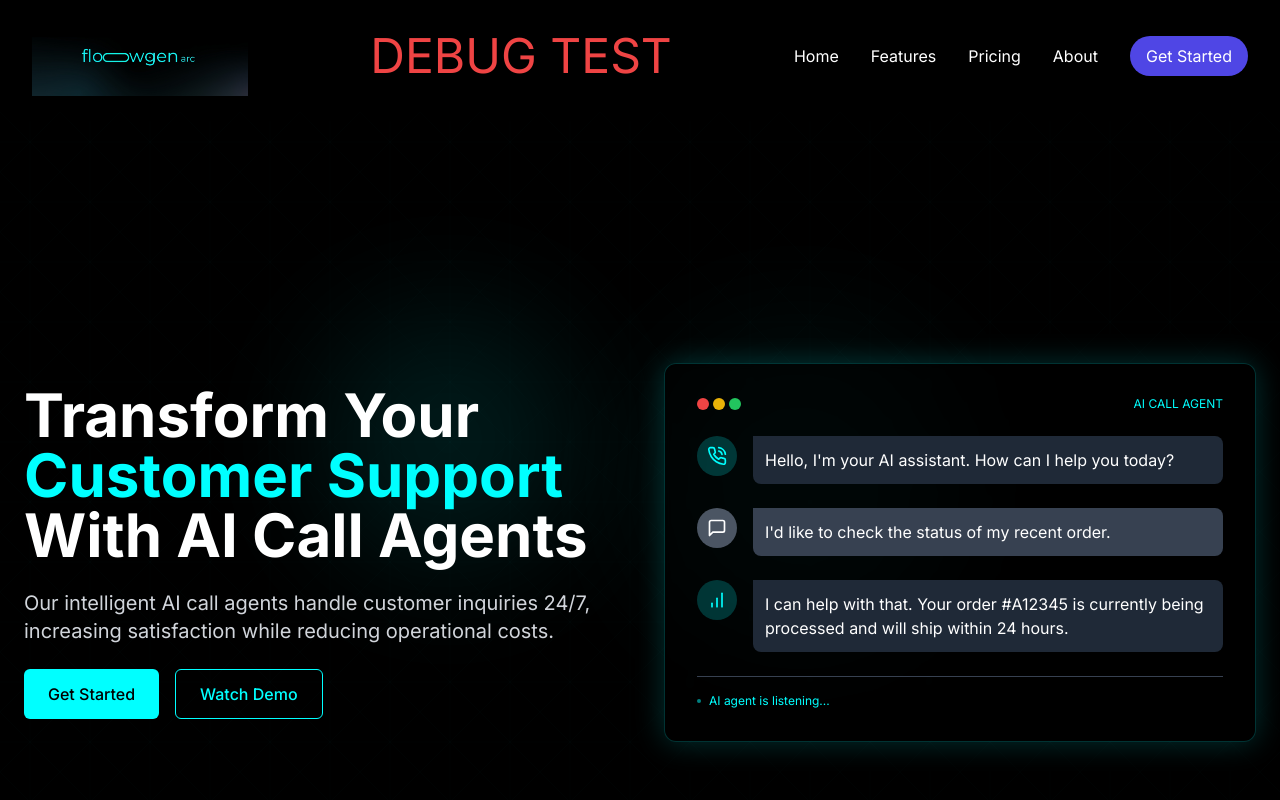
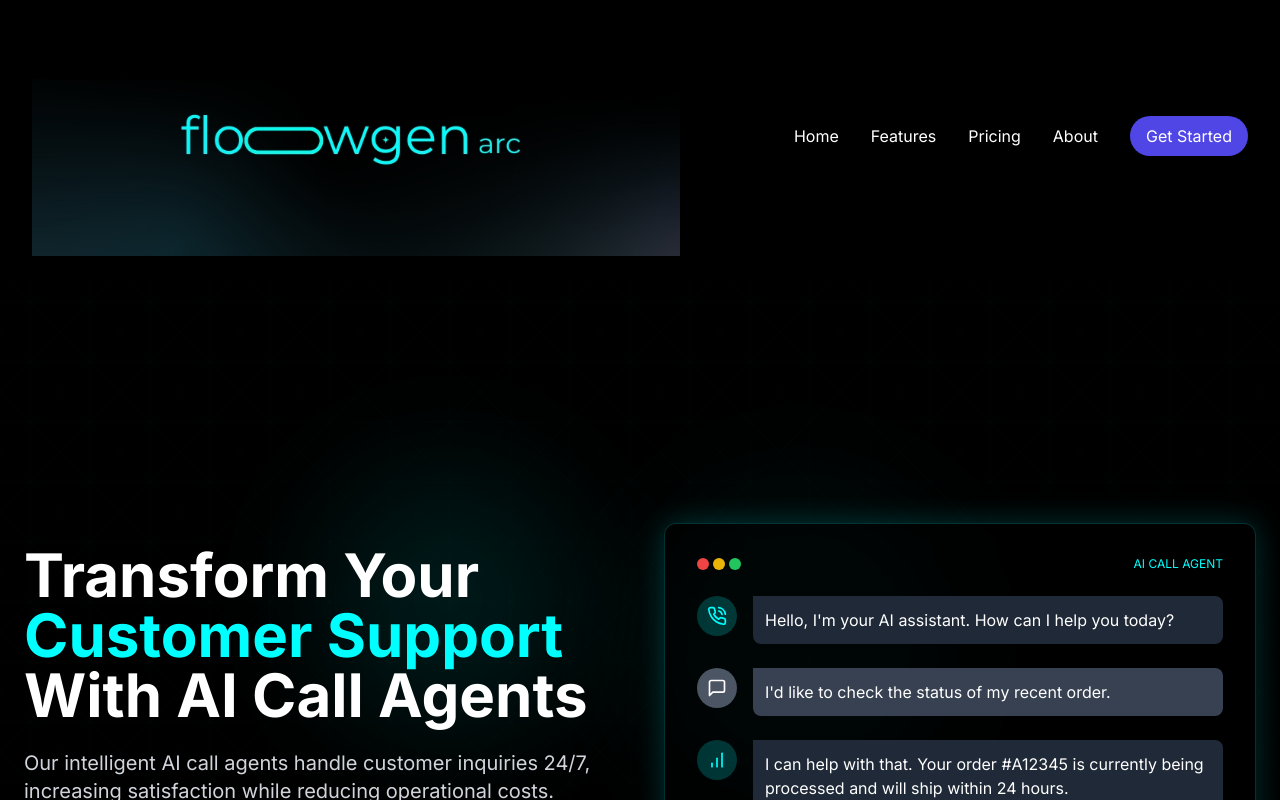
Before and after one commit to AnkushGuha/A, a React (Vite) app: page / in a window 1280 px wide. Shown: the top 800 px of the page. Built offline with nearby package versions, Linux system fonts and the light colour scheme.

Commit message:
Update Header.tsx

```diff
--- a/src/components/Header.tsx
+++ b/src/components/Header.tsx
@@ -1,4 +1,3 @@
-console.log("HEADER COMPONENT LOADED");
 import React, { useState } from 'react';
 import { Link } from 'react-router-dom';
 import logo from './logo.jpg'; // ✅ Make sure logo.jpg exists at src/components/logo.jpg
@@ -15,9 +14,8 @@ const Header: React.FC = () => {
    <img
   src={logo}
   alt="Logo"
-  className="h-12 sm:h-16 md:h-20 w-auto object-contain"
+  className="h-20 sm:h-40 md:h-60 w-auto object-contain"
 />
-        <h1 className="text-5xl text-red-500">DEBUG TEST</h1>
         {/* Desktop Nav */}
         <nav className="hidden md:flex space-x-8 items-center">
           <Link to="/" className="hover:text-indigo-400 transition">Home</Link>
```
